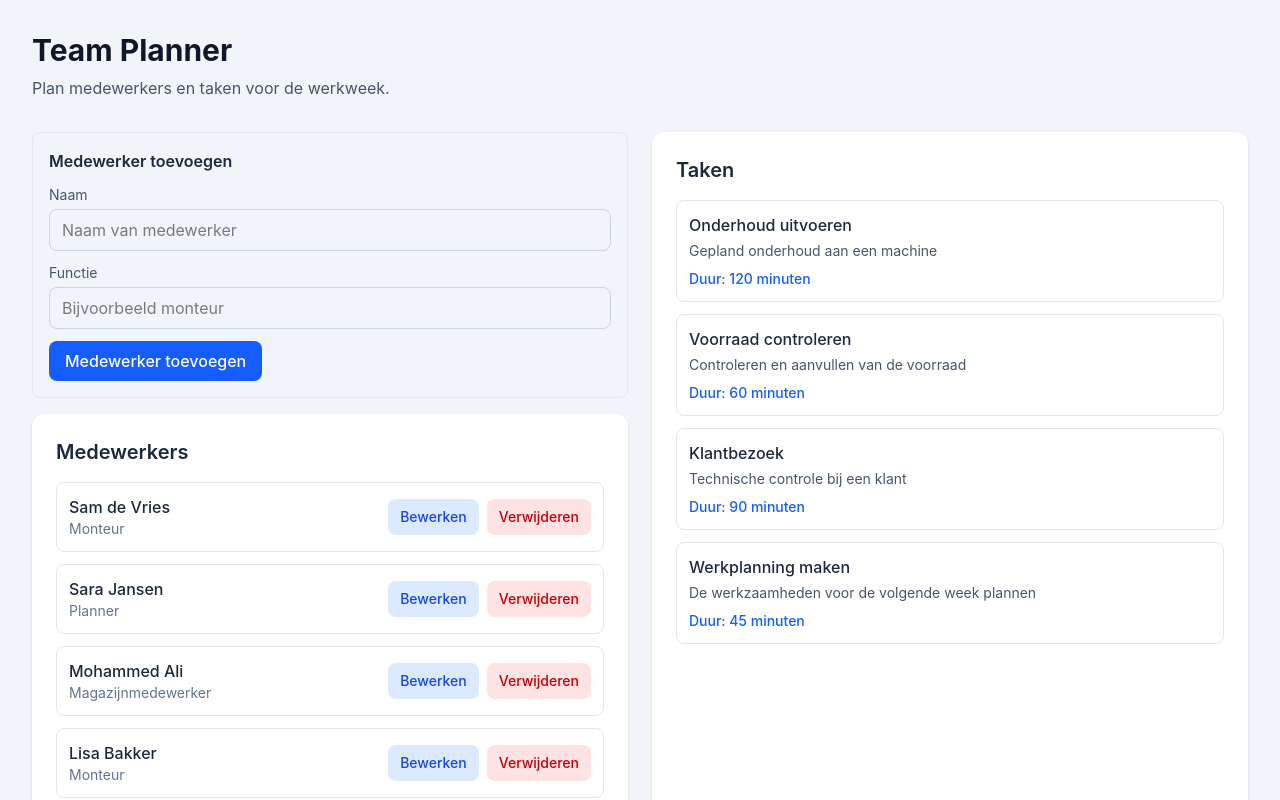
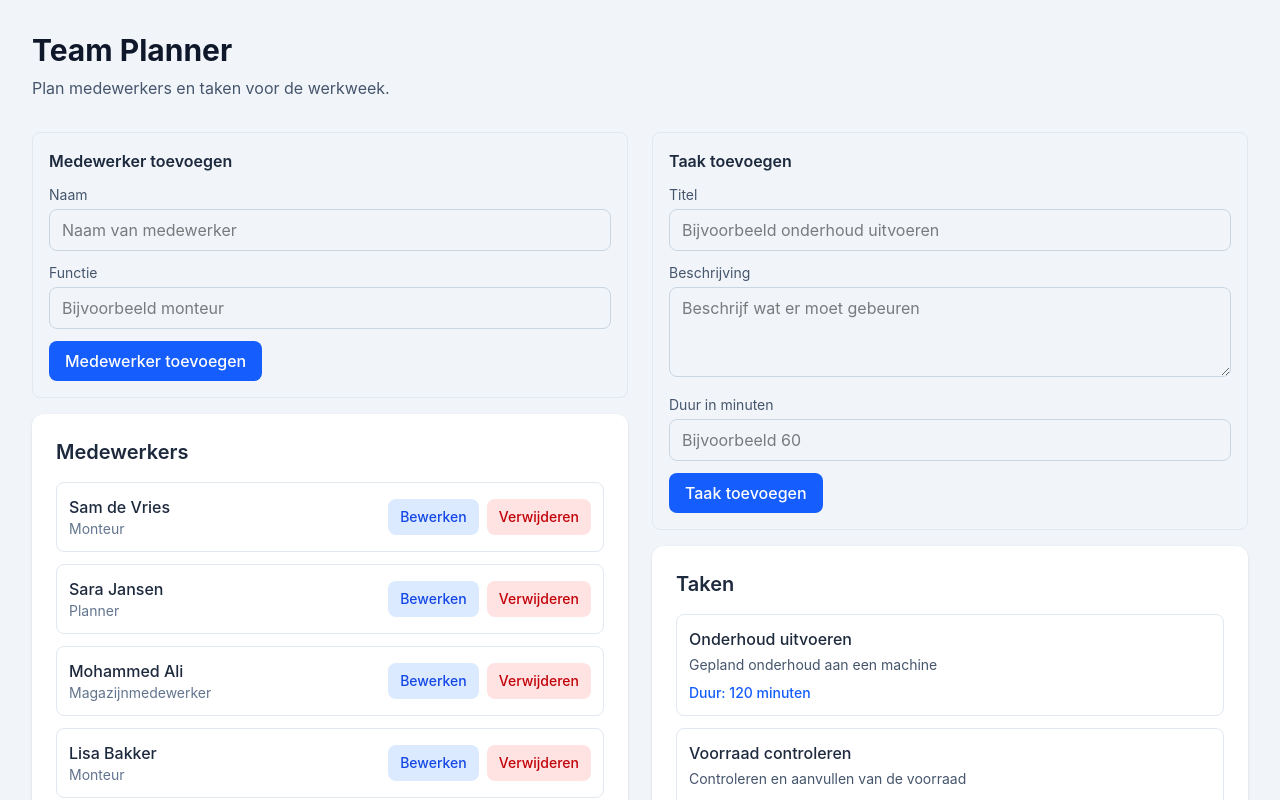
Before and after one commit to Shazaib6754/team-planner, a React (Vite) app: page / in a window 1280 px wide. Shown: the top 800 px of the page. Built offline with nearby package versions, Linux system fonts and the light colour scheme.

Commit message:
Voeg taken toevoegen toe

```diff
--- a/src/App.tsx
+++ b/src/App.tsx
@@ -1,15 +1,21 @@
 
 import { useState } from 'react'
 import './App.css'
-import { employees as initialEmployees, tasks, schedule } from './data/mockData'
-import type { Employee } from './types'
+import {
+  employees as initialEmployees,
+  tasks as initialTasks,
+  schedule,
+} from './data/mockData'
+import type { Employee, Task } from './types'
 import EmployeeList from './components/EmployeeList'
 import EmployeeForm from './components/EmployeeForm'
 import TaskList from './components/TaskList'
+import TaskForm from './components/TaskForm'
 import WeekView from './components/WeekView'
 
 function App() {
   const [employees, setEmployees] = useState<Employee[]>(initialEmployees)
+  const [tasks, setTasks] = useState<Task[]>(initialTasks)
 
   function handleAddEmployee(name: string, role: string) {
     const newEmployee: Employee = {
@@ -37,6 +43,21 @@ function App() {
     )
   }
 
+  function handleAddTask(
+    title: string,
+    description: string,
+    duration: number
+  ) {
+    const newTask: Task = {
+      id: Math.max(0, ...tasks.map((task) => task.id)) + 1,
+      title,
+      description,
+      duration,
+    }
+
+    setTasks((currentTasks) => [...currentTasks, newTask])
+  }
+
   return (
     <main className="min-h-screen bg-slate-100 p-8">
       <header className="mb-8">
@@ -60,7 +81,11 @@ function App() {
           />
         </section>
 
-        <TaskList tasks={tasks} />
+        <section>
+          <TaskForm onAdd={handleAddTask} />
+
+          <TaskList tasks={tasks} />
+        </section>
       </div>
 
       <WeekView
--- /dev/null
+++ b/src/components/TaskForm.tsx
@@ -0,0 +1,117 @@
+
+import { useState } from 'react'
+import type { FormEvent } from 'react'
+
+type TaskFormProps = {
+  onAdd: (
+    title: string,
+    description: string,
+    duration: number
+  ) => void
+}
+
+function TaskForm({ onAdd }: TaskFormProps) {
+  const [title, setTitle] = useState('')
+  const [description, setDescription] = useState('')
+  const [duration, setDuration] = useState('')
+
+  function handleSubmit(event: FormEvent<HTMLFormElement>) {
+    event.preventDefault()
+
+    const parsedDuration = Number(duration)
+
+    if (
+      !title.trim() ||
+      !description.trim() ||
+      !Number.isFinite(parsedDuration) ||
+      parsedDuration <= 0
+    ) {
+      return
+    }
+
+    onAdd(title.trim(), description.trim(), parsedDuration)
+
+    setTitle('')
+    setDescription('')
+    setDuration('')
+  }
+
+  return (
+    <form
+      onSubmit={handleSubmit}
+      className="mb-4 space-y-3 rounded-lg border border-slate-200 p-4"
+    >
+      <h3 className="font-semibold text-slate-800">
+        Taak toevoegen
+      </h3>
+
+      <div>
+        <label
+          htmlFor="task-title"
+          className="mb-1 block text-sm text-slate-600"
+        >
+          Titel
+        </label>
+
+        <input
+          id="task-title"
+          type="text"
+          value={title}
+          onChange={(event) => setTitle(event.target.value)}
+          placeholder="Bijvoorbeeld onderhoud uitvoeren"
+          className="w-full rounded-lg border border-slate-300 px-3 py-2"
+          required
+        />
+      </div>
+
+      <div>
+        <label
+          htmlFor="task-description"
+          className="mb-1 block text-sm text-slate-600"
+        >
+          Beschrijving
+        </label>
+
+        <textarea
+          id="task-description"
+          value={description}
+          onChange={(event) => setDescription(event.target.value)}
+          placeholder="Beschrijf wat er moet gebeuren"
+          className="w-full rounded-lg border border-slate-300 px-3 py-2"
+          rows={3}
+          required
+        />
+      </div>
+
+      <div>
+        <label
+          htmlFor="task-duration"
+          className="mb-1 block text-sm text-slate-600"
+        >
+          Duur in minuten
+        </label>
+
+        <input
+          id="task-duration"
+          type="number"
+          min="1"
+          step="1"
+          value={duration}
+          onChange={(event) => setDuration(event.target.value)}
+          placeholder="Bijvoorbeeld 60"
+          className="w-full rounded-lg border border-slate-300 px-3 py-2"
+          required
+        />
+      </div>
+
+      <button
+        type="submit"
+        className="rounded-lg bg-blue-600 px-4 py-2 font-medium text-white hover:bg-blue-700"
+      >
+        Taak toevoegen
+      </button>
+    </form>
+  )
+}
+
+export default TaskForm
```
